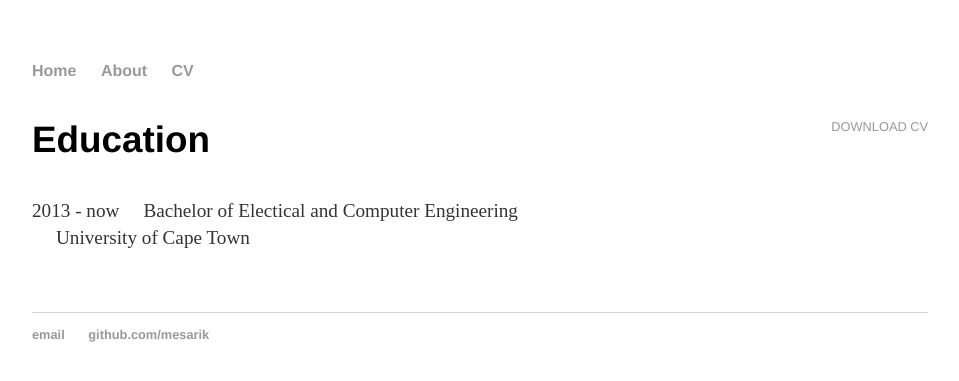
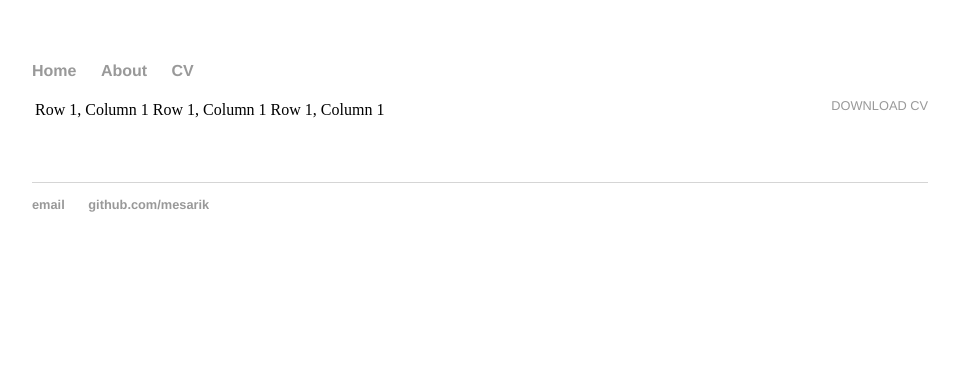
Before and after one commit to mesarcik/mesarcik.github.io, a Jekyll site: the page built from cv/index.html, in a window 1280 px wide. Shown: the top 381 px of the page, without its empty margins (160-1119 px from the left). Built offline with Jekyll 4.4.1, drawn with Linux system fonts in a browser that asks for light colours.

Commit message:
git_uploader.sh

```diff
--- a/css/main.css
+++ b/css/main.css
@@ -2,6 +2,9 @@ body { margin: 60px auto; width: 70%; }
 
 a { text-decoration: none; color: #999; }
 a:hover { text-decoration: underline; }
+
+table {border: none;}
+
 
 p, ul { font-size: 1.5em; line-height: 1.4em; color: #333; }
 
--- a/cv/index.html
+++ b/cv/index.html
@@ -5,10 +5,11 @@ title: Misha Mesarcik's CV
 
 	<div class="cv">
 		<a href="https://mesarcik.github.io/cv_10.pdf" class="download" title="Download CV as PDF">Download CV</a>
-					<h3>Education</h3>
-					<p> 2013 - now &nbsp; &nbsp;  Bachelor of Electical and Computer Engineering <br>
-								 &nbsp;&nbsp;&nbsp;&nbsp;	University of Cape Town
-					 </p>
+					<table>
+						<td>Row 1, Column 1</td>
+						<td>Row 1, Column 1</td>
+						<td>Row 1, Column 1</td>
+					</table>
 
 
 
```
